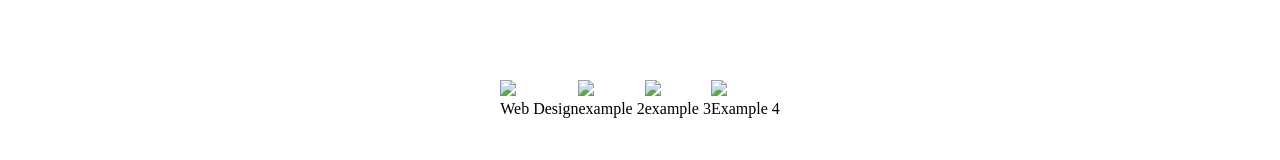
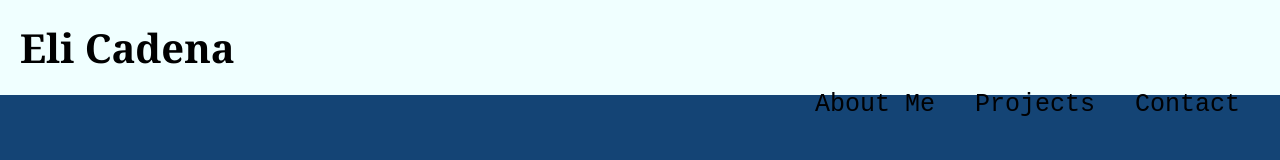
Before and after one commit to ecadena7/BC-Portfolio, a plain HTML site: page index.html in a window 1280 px wide. Drawn offline with Linux system fonts and the light colour scheme.

Commit message:
removed the reset.css file, i don't need this.. for now

```diff
--- a/index.html
+++ b/index.html
@@ -1,14 +1,24 @@
 <!DOCTYPE html>
+<html lang="en">
+<head>
+  <meta charset="UTF-8">
+  <meta name="viewport" content="width=device-width, initial-scale=1.0">
+  <link rel="stylesheet" type="text/css" href="./style.css">
+  <title>Coding Portfolio 2022</title>
+</head>
 
-<head>
-<head>
-  <meta charset="UTF-8" />
-  <meta name="viewport" content="width=device-width, initial-scale=1.0" />
-  <link rel="stylesheet" href="./reset.css" />
-  <link rel="stylesheet" href="#" />
-  <title>CSS Resets</title>
-  <!-- <link rel="stylesheet" href="./assets/css/reset.css" /> -->
-</head>
+<body>
+
+    <header>
+        <h1>Eli Cadena</h1>
+        <nav>
+            <ul>
+                <li><a href="#">About Me</a></li>
+                <li><a href="#">Projects</a></li>
+                <li><a href="#">Contact</a></li>
+            </ul>
+        </nav>
+    </header>
 
 
     <main>
@@ -17,28 +27,7 @@
                 <figure class="card code-card">
                     <h2 class="card-header"></h2>
                     <div class="card-body">
-                    <p>
-                        <ul class="honeycomb">
-                            <li class ="honeycomb-cell">
-                                <img class="honeycomb-cell_image" src="#">
-                                <div class ="honeycomb-cell_title">Web Design</div>
-                            </li>
-                            <li class ="honeycomb-cell">
-                                <img class="#" src="#">
-                                <div class ="honeycomb-cell_title">example 2</div>
-                            </li>
-                            <li class ="honeycomb-cell">
-                                <img class="#" src="#">
-                                <div class ="honeycomb-cell_title">example 3</div>
-                            </li>
-                            <li class ="honeycomb-cell">
-                                <img class="#" src="#">
-                                <div class ="honeycomb-cell_title">Example 4</div>
-                            </li>
-                        </ul>
-
-
-                    </p>
+                        <p></p>
                     </div>
                     <pre class="code-block"></pre>
                 </figure>
@@ -90,3 +79,4 @@
             </div>
         </section>
     </main>
+</body>
--- /dev/null
+++ b/style.css
@@ -0,0 +1,43 @@
+:root {
+    --white: #ffffff;
+
+}
+
+* {
+    margin: 0;
+    padding: 0;
+}
+
+body {
+    position: relative;
+    font-family: 'Segoe UI', Tahoma, Geneva, Verdana, sans-serif;
+    font-size: 20px;
+    background-color: #144475;
+}
+
+header {
+    padding: 20px;
+    font-family: Georgia, 'Times New Roman', Times, serif;
+    background-color:azure;
+}
+nav {
+    padding-top: 15px;
+    margin-right: 20px;
+    float: right;
+    font-family: 'Courier New', Courier, monospace;
+    font-size: 25px;
+}
+
+ul {
+    list-style-type: none;
+}
+
+li {
+    display: inline-block;
+    margin-left: 25px;
+}
+
+a {
+    color: #000103;
+    text-decoration: none;
+}
```
Lines whose indentation alone changed are shown as unchanged.
